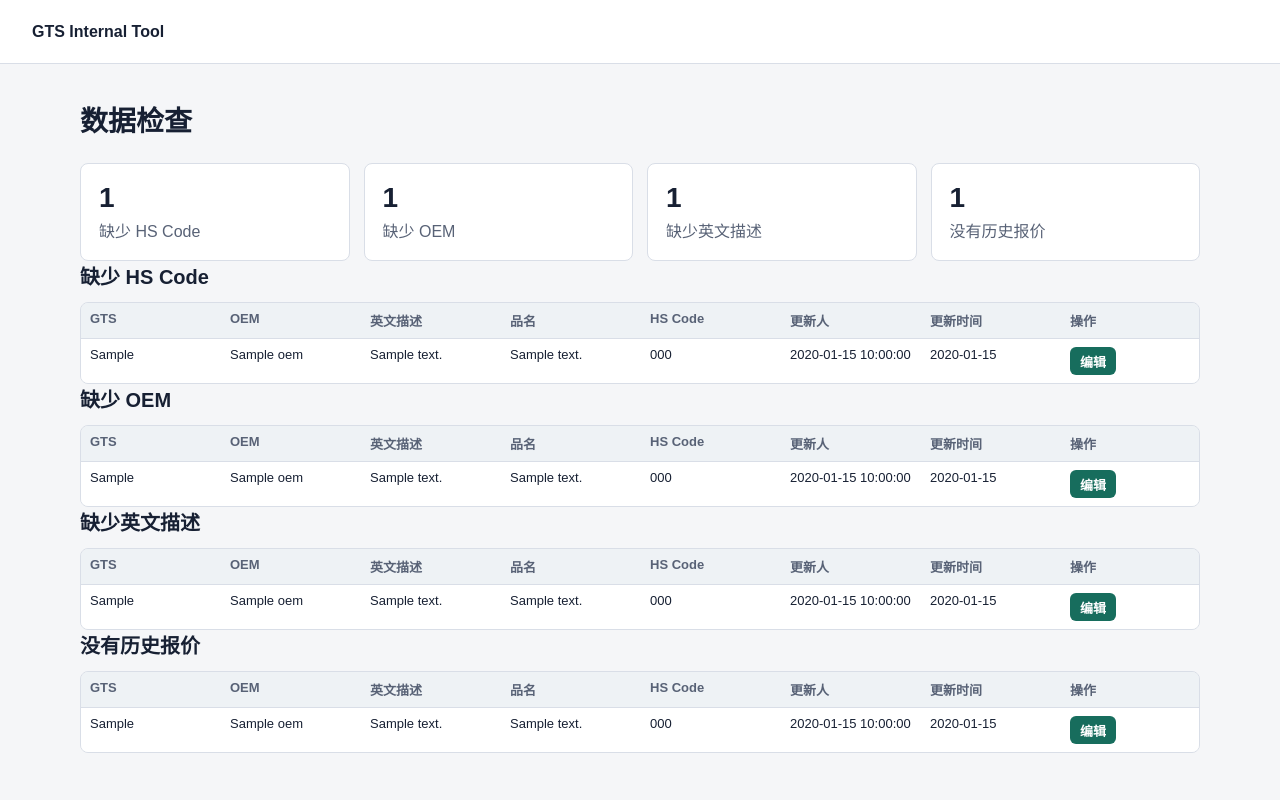
After one commit to nancy-sun/gts-internal-tool, a Python web app: template app/templates/data_quality.html in a window 1280 px wide. The commit adds this page. Run offline with Jinja, Linux system fonts and the light colour scheme; the template is opened without the code that fills it: most values are stand-ins (such as "Sample title", 1, 10 or a date in 2020).

Commit message:
Add data quality page

```diff
--- a/app/main.py
+++ b/app/main.py
@@ -4,7 +4,7 @@ from starlette.middleware.sessions import SessionMiddleware
 
 from app.config import BASE_DIR, ensure_local_directories, get_settings
 from app.database import initialize_database
-from app.routes import auth, generate, home, hs_codes, logs, products, search, upload
+from app.routes import auth, data_quality, generate, home, hs_codes, logs, products, search, upload
 
 
 def create_app() -> FastAPI:
@@ -27,6 +27,7 @@ def create_app() -> FastAPI:
     app.include_router(hs_codes.router)
     app.include_router(products.router)
     app.include_router(search.router)
+    app.include_router(data_quality.router)
     app.include_router(logs.router)
     app.include_router(home.router)
     return app
--- a/app/navigation.py
+++ b/app/navigation.py
@@ -4,6 +4,7 @@ from __future__ import annotations
 UPLOAD_CRUMB = {"label": "上传完整报价单", "href": "/upload"}
 GENERATE_CRUMB = {"label": "生成报价单", "href": "/generate"}
 SEARCH_CRUMB = {"label": "查询数据库", "href": "/search"}
+DATA_QUALITY_CRUMB = {"label": "数据检查", "href": "/data-quality"}
 LOGS_CRUMB = {"label": "操作记录", "href": "/logs"}
 HS_CRUMB = {"label": "HS Code", "href": "/hs-codes"}
 
--- a/app/static/styles.css
+++ b/app/static/styles.css
@@ -717,6 +717,15 @@ button:disabled {
   font-size: 20px;
 }
 
+.empty-state {
+  margin: 0;
+  padding: 12px 14px;
+  background: var(--surface);
+  border: 1px solid var(--line);
+  border-radius: 8px;
+  color: var(--muted);
+}
+
 .table-wrap {
   overflow-x: auto;
   background: var(--surface);
@@ -825,6 +834,11 @@ table {
   min-width: 0;
 }
 
+.data-quality-table {
+  table-layout: fixed;
+  min-width: 1120px;
+}
+
 .upload-preview-table {
   table-layout: fixed;
   min-width: 1180px;
@@ -909,6 +923,30 @@ th {
 .logs-table td {
   padding: 8px 9px;
   font-size: 13px;
+}
+
+.data-quality-table th,
+.data-quality-table td {
+  padding: 8px 9px;
+  font-size: 13px;
+}
+
+.data-quality-table th {
+  white-space: nowrap;
+}
+
+.data-quality-table td {
+  overflow-wrap: anywhere;
+  word-break: break-word;
+}
+
+.data-quality-table th:nth-child(1),
+.data-quality-table td:nth-child(1),
+.data-quality-table th:nth-child(7),
+.data-quality-table td:nth-child(7),
+.data-quality-table th:nth-child(8),
+.data-quality-table td:nth-child(8) {
+  white-space: nowrap;
 }
 
 .logs-table th {
--- a/app/templates/base.html
+++ b/app/templates/base.html
@@ -14,6 +14,7 @@
           <a href="/upload">上传报价</a>
           <a href="/generate">生成报价</a>
           <a href="/search">查询数据库</a>
+          <a href="/data-quality">数据检查</a>
           <div class="nav-dropdown">
             <button class="nav-dropdown-button" type="button" aria-haspopup="true" aria-expanded="false">
               HS Code
--- /dev/null
+++ b/app/templates/data_quality.html
@@ -0,0 +1,86 @@
+{% extends "base.html" %}
+
+{% block title %}数据检查 - GTS Internal Tool{% endblock %}
+{% block page_name %}数据检查{% endblock %}
+
+{% macro quality_table(rows) %}
+  {% if rows %}
+    <div class="table-wrap data-quality-wrap">
+      <table class="data-quality-table">
+        <thead>
+          <tr>
+            <th>GTS</th>
+            <th>OEM</th>
+            <th>英文描述</th>
+            <th>品名</th>
+            <th>HS Code</th>
+            <th>更新人</th>
+            <th>更新时间</th>
+            <th>操作</th>
+          </tr>
+        </thead>
+        <tbody>
+          {% for row in rows %}
+            <tr>
+              <td>{{ row.gts_no or "" }}</td>
+              <td>{{ row.oem or "" }}</td>
+              <td>{{ row.description or "" }}</td>
+              <td>{{ row.chinese_description or "" }}</td>
+              <td>{{ row.hs_code or "" }}</td>
+              <td>{{ row.updated_by or "" }}</td>
+              <td>{{ row.updated_at[:10] if row.updated_at else "" }}</td>
+              <td><a class="table-action-link" href="/products/{{ row.id }}/edit">编辑</a></td>
+            </tr>
+          {% endfor %}
+        </tbody>
+      </table>
+    </div>
+  {% else %}
+    <p class="empty-state">没有需要处理的数据。</p>
+  {% endif %}
+{% endmacro %}
+
+{% block content %}
+  <section class="page-heading">
+    <h1>数据检查</h1>
+  </section>
+
+  <div class="summary-grid">
+    <div>
+      <strong>{{ report.missing_hs_code|length }}</strong>
+      <span>缺少 HS Code</span>
+    </div>
+    <div>
+      <strong>{{ report.missing_oem|length }}</strong>
+      <span>缺少 OEM</span>
+    </div>
+    <div>
+      <strong>{{ report.missing_description|length }}</strong>
+      <span>缺少英文描述</span>
+    </div>
+    <div>
+      <strong>{{ report.without_quotation|length }}</strong>
+      <span>没有历史报价</span>
+    </div>
+  </div>
+
+  <section class="table-section">
+    <h2>缺少 HS Code</h2>
+    {{ quality_table(report.missing_hs_code) }}
+  </section>
+
+  <section class="table-section">
+    <h2>缺少 OEM</h2>
+    {{ quality_table(report.missing_oem) }}
+  </section>
+
+  <section class="table-section">
+    <h2>缺少英文描述</h2>
+    {{ quality_table(report.missing_description) }}
+  </section>
+
+  <section class="table-section">
+    <h2>没有历史报价</h2>
+    {{ quality_table(report.without_quotation) }}
+  </section>
+{% endblock %}
--- a/app/templates/home.html
+++ b/app/templates/home.html
@@ -25,6 +25,10 @@
           <span class="card-label">查询数据库</span>
           <span class="card-arrow" aria-hidden="true">›</span>
         </a>
+        <a class="action-card" href="/data-quality">
+          <span class="card-label">数据检查</span>
+          <span class="card-arrow" aria-hidden="true">›</span>
+        </a>
         <a class="action-card" href="/logs">
           <span class="card-label">操作记录</span>
           <span class="card-arrow" aria-hidden="true">›</span>
```
Also changed, not shown: app/routes/data_quality.py (added, +30 -0 lines), app/services/data_quality.py (added, +54 -0 lines), tests/test_app_workflow.py (+6 -0 lines), tests/test_data_quality.py (added, +110 -0 lines).
